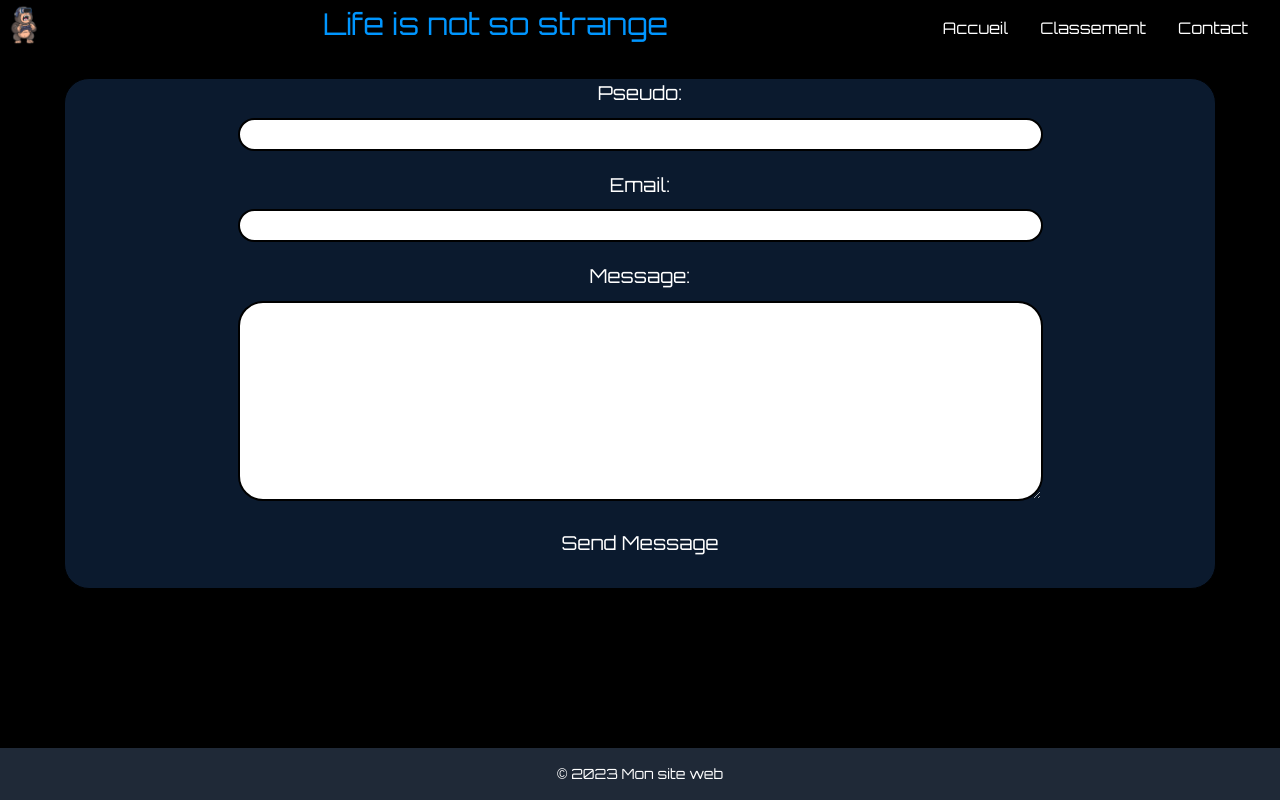
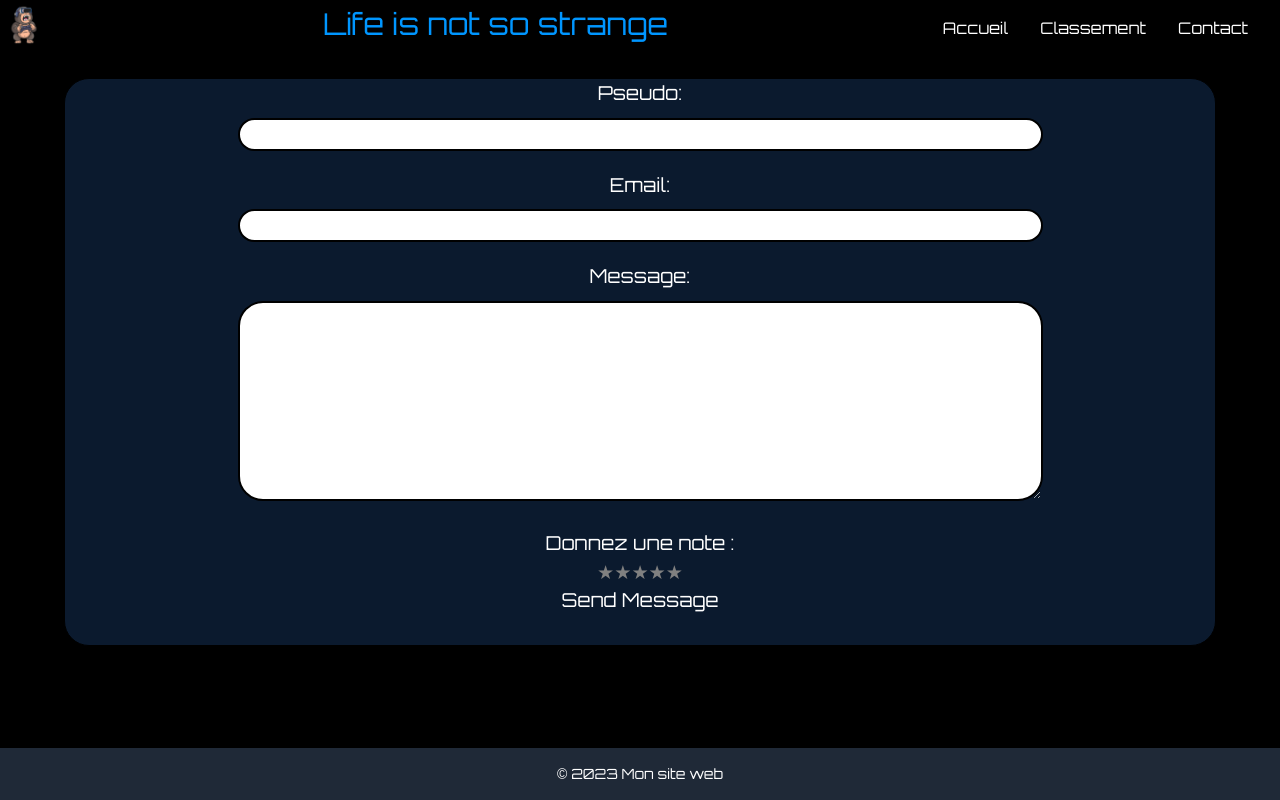
Before and after one commit to WildCodeSchool/2023-02-JS-LaLoupe-LifeIsNotSoStrange.TM, a React (Vite) app in the folder frontend/: page /contact in a window 1280 px wide. Built offline with nearby package versions, Linux system fonts and the light colour scheme.

Commit message:
Add a rating for the contact page

```diff
--- a/frontend/src/components/Contact.jsx
+++ b/frontend/src/components/Contact.jsx
@@ -1,7 +1,8 @@
 import { useState } from "react";
 import "./Contact.css";
+import Rating from "./Star";
 
-export default function FormWithMultipleState() {
+function FormWithMultipleState() {
   const [pseudo, setPseudo] = useState("");
   const [email, setEmail] = useState("");
   const [message, setMessage] = useState("");
@@ -9,6 +10,7 @@ export default function FormWithMultipleState() {
   const [errorPseudo, setErrorPseudo] = useState(false);
   const [errorEmail, setErrorEmail] = useState(false);
   const [errorMessage, setErrorMessage] = useState(false);
+  const [rating, setRating] = useState(0);
 
   const handleChangePseudo = (e) => {
     setPseudo(e.target.value);
@@ -79,15 +81,17 @@ export default function FormWithMultipleState() {
           />
           {errorMessage && <p className="size">Message is required</p>}
         </label>
+        <Rating rating={rating} setRating={setRating} />
         <button id="contactbutton" type="submit">
           Send Message
         </button>
       </form>
       {isSubmit && (
         <p>
-          This is the message from {pseudo}: {message}
+          This is the message from {pseudo}: {message} and the {rating}★
         </p>
       )}
     </>
   );
 }
+export default FormWithMultipleState;
--- /dev/null
+++ b/frontend/src/components/Star.jsx
@@ -0,0 +1,38 @@
+import PropTypes from "prop-types";
+
+const Rating = ({ rating, setRating }) => {
+  const handleRating = (value, event) => {
+    if (event.key === "Enter" || !event.key) {
+      setRating(value);
+    }
+  };
+
+  return (
+    <div>
+      <p>Donnez une note :</p>
+      {[1, 2, 3, 4, 5].map((value) => (
+        <span
+          key={value}
+          style={{
+            cursor: "pointer",
+            color: value <= rating ? "gold" : "gray",
+          }}
+          onMouseEnter={() => {
+            setRating(value);
+          }}
+          onClick={() => handleRating(value)}
+          onKeyDown={(event) => handleRating(value, event)}
+          role="button"
+          tabIndex="0"
+        >
+          ★
+        </span>
+      ))}
+    </div>
+  );
+};
+Rating.propTypes = {
+  rating: PropTypes.number.isRequired,
+  setRating: PropTypes.func.isRequired,
+};
+export default Rating;
```
